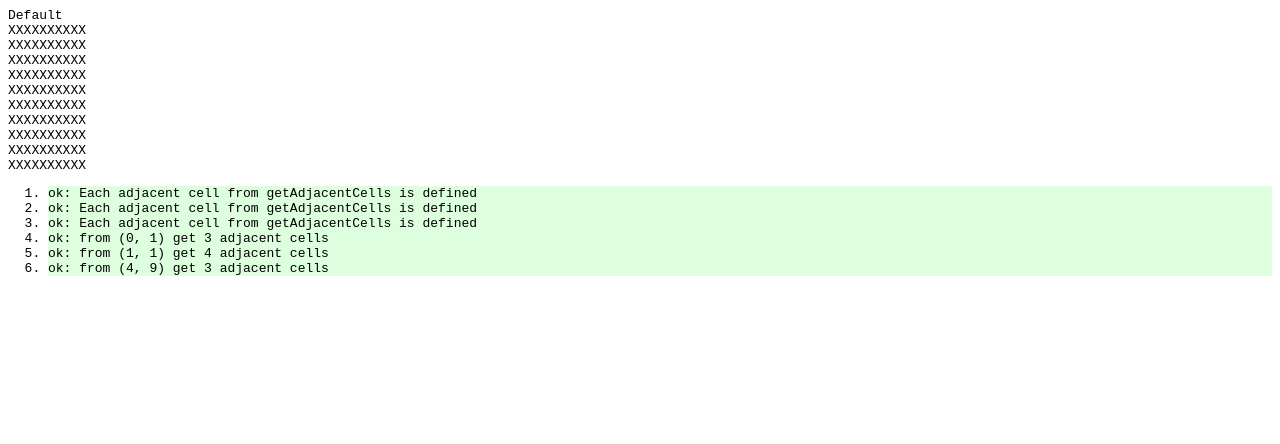
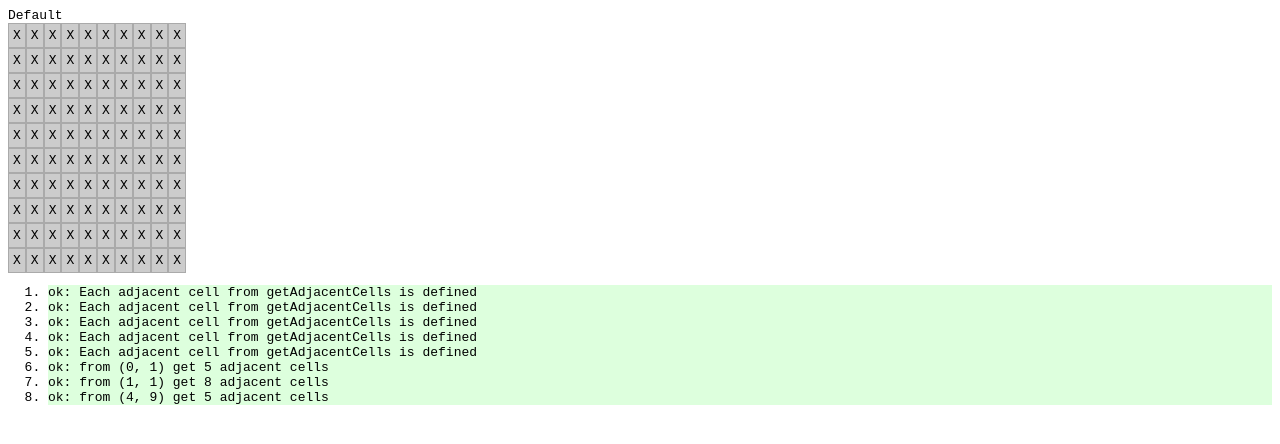
Before and after one commit to marqsm/minesweeper, a plain HTML site: page index.html in a window 1280 px wide. Drawn offline with Linux system fonts and the light colour scheme.

Commit message:
First working version. Code to clean, smaller functionalities to add, major refactoring needed.

```diff
--- a/css/minesweeper.css
+++ b/css/minesweeper.css
@@ -1 +1,7 @@
 body { font-family: monospace; }
+
+#mineSweeper span       { border: 1px solid #aaa; padding: 4px; cursor: pointer; float:left; }
+#mineSweeper .unknown   { background: #ccc;}
+#mineSweeper .number    { background: ;}
+#mineSweeper .mine      { background: #f00; }
+#mineSweeper .row       { height: 24px; clear: left;}
--- a/minesweeper.js
+++ b/minesweeper.js
@@ -1,7 +1,10 @@
 // TODO: when functionality OK, refactor to more intelligent structure
-// TODO: Rendering HTML grid
-// TODO: attach events, make interface functional
+// TODO: Add failed-situation, show mines
+// TODO: Add counter, show how many mines left
 
+// IMPROVEMENT: Add way to change number of mines
+// IMPROVEMENT: Add way to restart
+// IMPROVEMENT: Add way flag mines
 
 var grid = [],
     gridSize,
@@ -17,7 +20,7 @@ function Cell(hasMine, shown, marked, position) {
     this.shown = shown ? true : false;
     this.marked = marked ? true : false;
     this.displayContent = '?';
-    this.position = position ? position : null;
+    this.position = !M.isUndefined(position) ? position : null;
 
     this.open = function() {
         // If has a mine, return false. If no mine, return true.
@@ -53,14 +56,55 @@ var openCell = function(cell) {
         if (cell.displayContent === 0) {
             openAdjacentNonMineCells(cell);
         }
-
         // renderGrid here at least for now, move to clickHandler or somewhere more later.
         renderGrid();
-      return cell.displayContent;
+        if (isGameSolved()) {
+            alert('Congratulations! Game solved!');
+        }
+        return cell.displayContent;
     } else {
-        // TODO: has mine
+        gameFailed();
         return false;
     }
+}
+
+var markCell = function(x, y) {
+    var cell = grid[getPos(x, y)];
+    return cell.mark(); // returns current marked status
+}
+
+/*****************************
+ * Get adjacent squares, to open empty
+ ****************************/
+var getAdjacentCells = function(cell) {
+    var adjacent = [],
+        x = cell.position % gridSize,
+        y = Math.floor(cell.position / gridSize),
+        isTopRow    = y === 0 ? true : false,
+        isBottomRow = y === (gridSize - 1) ? true : false,
+        isLeftEdge  = x === 0 ? true : false,
+        isRightEdge = x === (gridSize - 1) ? true : false;
+
+    console.log('getAdjacentCells for x:' + x + ' y:' + y );
+    // Returns adjacent cells, checks if they are not out of bounds.
+    if (!isTopRow)    adjacent.push(grid[getPos(x, y - 1)]);
+    if (!isLeftEdge)  adjacent.push(grid[getPos(x - 1, y)]);
+    if (!isRightEdge) adjacent.push(grid[getPos(x + 1, y)]);
+    if (!isBottomRow) adjacent.push(grid[getPos(x, y + 1)]);
+
+    if (!isTopRow && !isLeftEdge)     adjacent.push(grid[getPos(x - 1, y - 1)])
+    if (!isTopRow && !isRightEdge)    adjacent.push(grid[getPos(x + 1, y - 1)])
+    if (!isBottomRow && !isLeftEdge)  adjacent.push(grid[getPos(x - 1, y + 1)])
+    if (!isBottomRow && !isRightEdge) adjacent.push(grid[getPos(x + 1, y + 1)])
+
+    return adjacent;
+}
+
+var getAdjacentMinesCount = function(cell) {
+    var mines = M.filter(getAdjacentCells(cell), function(cell) {
+        return cell.hasMine === true;
+    });
+    return mines.length;
 }
 
 var openAdjacentNonMineCells = function(cell) {
@@ -80,49 +124,45 @@ var openAdjacentNonMineCells = function(cell) {
     }
 }
 
-var markCell = function(x, y) {
-    var cell = grid[getPos(x, y)];
-    return cell.mark(); // returns current marked status
-}
-
 /*****************************
  * Things happening after player actions
  ****************************/
+var showAllCells = function() {
+    var mineCounts, notShownCells;
 
-var getAdjacentCells = function(cell) {
-    var adjacent = [],
-        x = cell.position % gridSize,
-        y = Math.floor(cell.position / gridSize),
-        isTopRow = y === 0 ? true : false,
-        isBottomRow = y === (gridSize - 1) ? true : false,
-        isLeftEdge = x === 0 ? true : false,
-        isRightEdge = x === (gridSize - 1) ? true : false;
+    notShownCells = M.filter(grid, function(cell) {
+        return !cell.isShown;
+    });
+    mineCounts = M.map(notShownCells, getAdjacentMinesCount)
 
-    console.log('getAdjacentCells for x:' + x + ' y:' + y );
-    // Returns adjacent cells, checks if they are not out of bounds.
-    if (!isTopRow)    adjacent.push(grid[getPos(x, y - 1)]);
-    if (!isLeftEdge)  adjacent.push(grid[getPos(x - 1, y)]);
-    if (!isRightEdge) adjacent.push(grid[getPos(x + 1, y)]);
-    if (!isBottomRow) adjacent.push(grid[getPos(x, y + 1)]);
-
-    return adjacent;
+    M.foreach(notShownCells, function(cell, index) {
+        cell.displayContent = mineCounts[index];
+        cell.shown = true;
+    })
+    renderGrid();
 }
 
+var gameFailed = function() {
+    showAllCells();
+    alert('Too bad! Refresh to replay!');
+}
 
-var getAdjacentMinesCount = function(cell) {
-    var mines = M.filter(getAdjacentCells(cell), function(cell) {
-        return cell.hasMine === true;
-    });
-    return mines.length;
+var isGameSolved = function() {
+    var unknownCells = M.filter(grid, function(cell) { return !cell.shown; })
+
+    if (unknownCells.length === minesCount) {
+        return true
+    }
+    return false;
 }
+
 
 /******************************
  * Setup
  *****************************/
 
 var initGrid = function(size, minesCount) {
-    var i, minePos,
-        minesPositions = [];
+    var i, minePos;
 
     gridSize = size;
 
@@ -135,8 +175,7 @@ var initGrid = function(size, minesCount) {
     i = 0;
     while (i < minesCount) {
         minePos = Math.floor(Math.random()*size * size);
-        if (!M.contains(minesPositions, minePos)) {
-            console.log('Set mine number ' + i + ' to ' + minePos);
+        if (!grid[minePos].hasMine) {
             grid[minePos].hasMine = true;
             i++;
         }
@@ -157,15 +196,22 @@ var getPos = function(x, y) {
  *****************************/
 
 var renderCell = function(cell) {
-    // TODO: return rendered cell
+    // TODO: cleaner html build
+    var cellHtml;
 
     if (cell.shown) {
-        if (cell.hasMine) return 'O';
-        return cell.displayContent;
+        if (cell.hasMine) {
+            cellHtml = '<span data-id="' + cell.position + '" class="mine">O</span>';
+        } else {
+            cellHtml = '<span data-id="' + cell.position + '" class="number">';
+            cellHtml += cell.displayContent == 0 ? '&nbsp;' : cell.displayContent;
+            cellHtml += '</span>';
+        }
+        return cellHtml;
     } else {
-        return 'X';
+        cellHtml = '<span data-id="' + cell.position + '" class="unknown">X</span>';
+        return cellHtml;
     }
-    return false;
 }
 
 var renderGrid = function() {
@@ -174,26 +220,35 @@ var renderGrid = function() {
     gridEl.innerHTML = '';
 
     for (j = 0; j < gridSize; j++) {
-        s = '';
+        s = '<div class="row">';
         for (i = 0; i < gridSize; i++) {
             s += renderCell(grid[getPos(i, j)]);
         }
-        gridEl.innerHTML += s + '<br />';
+        gridEl.innerHTML += s + '</div>';
     }
-    // TODO: render to container inside el
+}
+
+var openCellHandler = function(event) {
+    var cellPos = event.srcElement.getAttribute('data-id');
+    openCell(grid[cellPos]);
+    console.log(event);
 }
 
 var attachEvents = function() {
+    var el = document.getElementById('msGrid');
+    el.addEventListener('click', openCellHandler, true);
     // TODO: attach events to el
 }
 
-var initGame = function(size, minesCount, el) {
+var initGame = function(size, mines, el) {
     gridEl = document.createElement('div');
     gridEl.setAttribute('id', 'msGrid');
     el.appendChild(gridEl);
+    minesCount = mines;
 
     initGrid(size, minesCount);
     renderGrid();
+    attachEvents();
 }
 
 initGame(10, 10, document.getElementById('mineSweeper'));
--- a/testSpec.js
+++ b/testSpec.js
@@ -11,12 +11,12 @@
         console.log(cell);
         T.assertEquals('Each adjacent cell from getAdjacentCells is defined', M.isUndefined(cell), false );
     });
-    T.assertEquals('from (0, 1) get 3 adjacent cells', adjCells.length, 3);
+    T.assertEquals('from (0, 1) get 5 adjacent cells', adjCells.length, 5);
 
     var adjCells = getAdjacentCells(grid[getPos(1, 2)]);
-    T.assertEquals('from (1, 1) get 4 adjacent cells', adjCells.length, 4);
+    T.assertEquals('from (1, 1) get 8 adjacent cells', adjCells.length, 8);
     var adjCells = getAdjacentCells(grid[getPos(4, 9)]);
-    T.assertEquals('from (4, 9) get 3 adjacent cells', adjCells.length, 3);
+    T.assertEquals('from (4, 9) get 5 adjacent cells', adjCells.length, 5);
 
 
 
```
